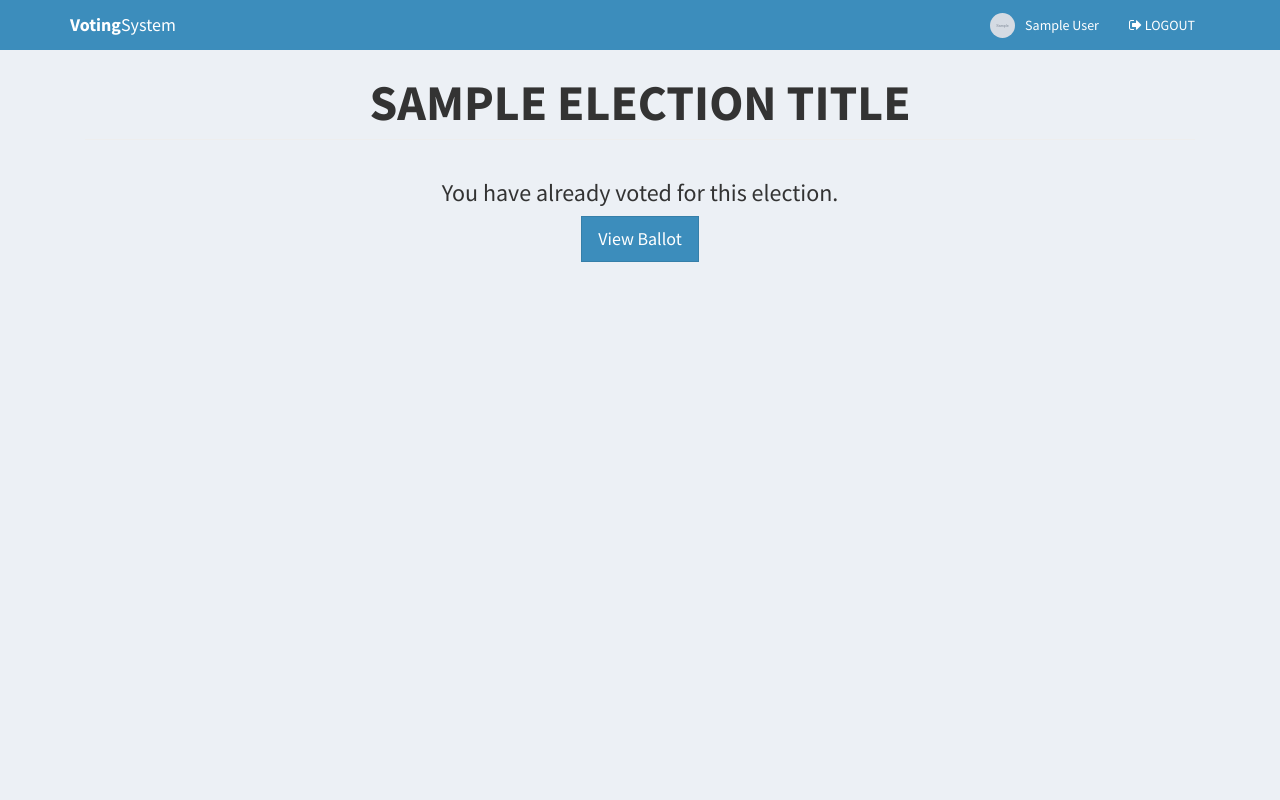
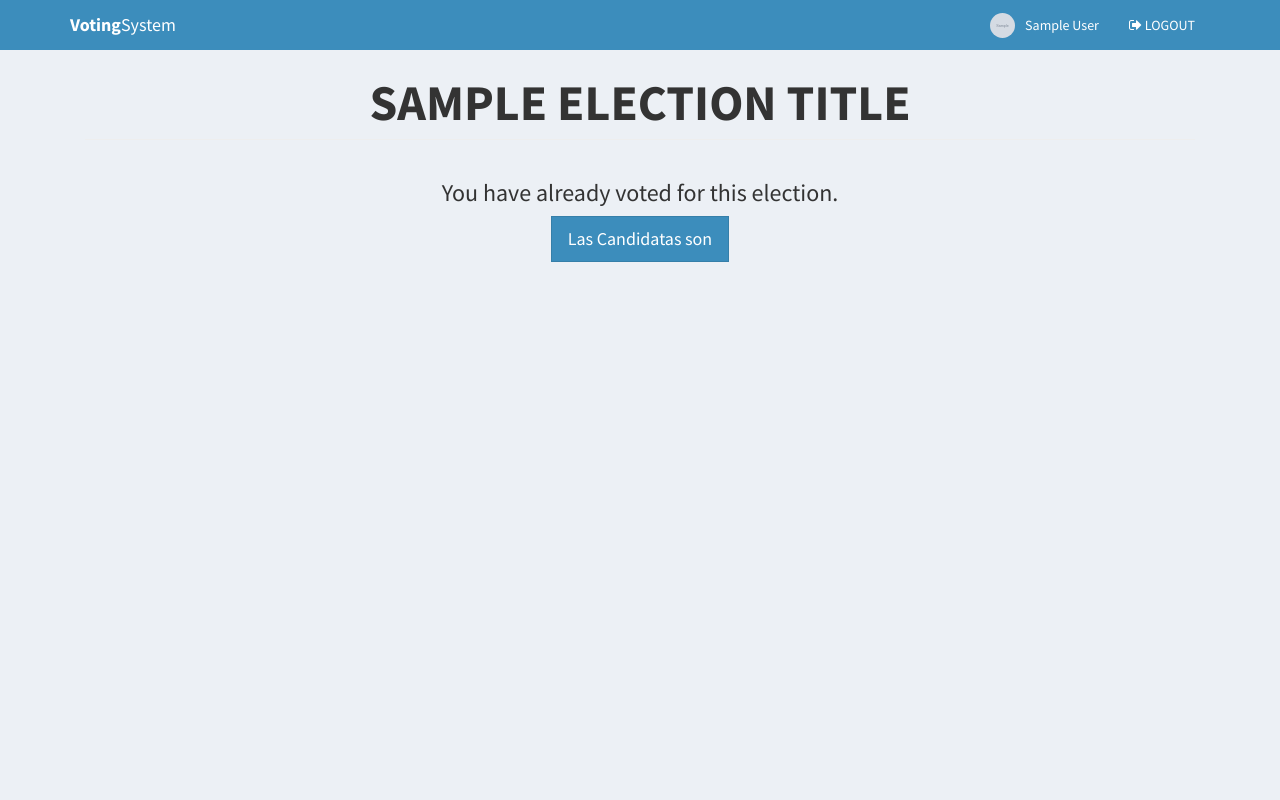
Before and after one commit to ManuCr1s/miss, a PHP site: page /home.php in a window 1280 px wide. Run offline with PHP 8.4, Linux system fonts and the light colour scheme; the visitor is signed in with stand-in values (Sample User, id 1); tables that the repository leaves empty hold one stand-in row (values such as "Sample post"); grey boxes marked "Sample" are stand-in pictures.

Commit message:
feat: chege buuton

```diff
--- a/home.php
+++ b/home.php
@@ -61,7 +61,7 @@
 				    		?>
 				    		<div class="text-center">
 					    		<h3>You have already voted for this election.</h3>
-					    		<a href="#view" data-toggle="modal" class="btn btn-flat btn-primary btn-lg">View Ballot</a>
+					    		<a href="#view" data-toggle="modal" class="btn btn-flat btn-primary btn-lg">Las Candidatas son</a>
 					    	</div>
 				    		<?php
 				    	}
@@ -101,7 +101,7 @@
 											$image = (!empty($crow['photo'])) ? 'images/'.$crow['photo'] : 'images/profile.jpg';
 											$candidate .= '
 												<li>
-													'.$input.'<button type="button" class="btn btn-primary btn-sm btn-flat clist platform" data-platform="'.$crow['platform'].'" data-fullname="'.$crow['firstname'].' '.$crow['lastname'].'"><i class="fa fa-search"></i> Platform</button><img src="'.$image.'" height="100px" width="100px" class="clist"><span class="cname clist">'.$crow['firstname'].' '.$crow['lastname'].'</span>
+													'.$input.'<img src="'.$image.'" height="100px" width="100px" class="clist"><span class="cname clist">'.$crow['firstname'].' '.$crow['lastname'].'</span>
 												</li>
 											';
 										}
```
